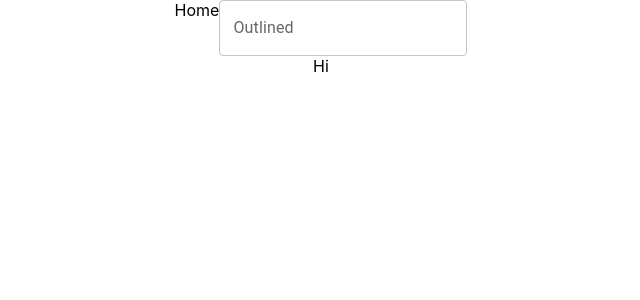
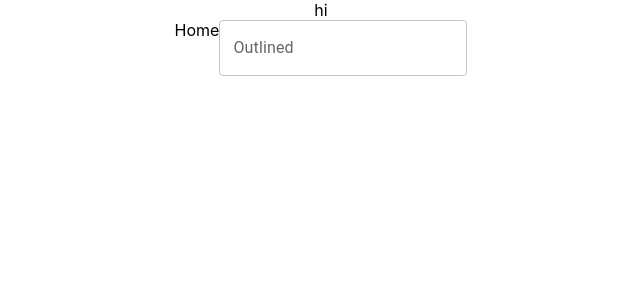
Before and after one commit to meishinlee/The-Secret-37-Percent, a React (Create React App) app in the folder frontend/: page / in a window 1280 px wide. Shown: the top 300 px of the page, without its empty margins (319-959 px from the left). Built offline with nearby package versions, Linux system fonts and the light colour scheme.

Commit message:
initial setup

```diff
--- a/frontend/package.json
+++ b/frontend/package.json
@@ -3,6 +3,9 @@
   "version": "0.1.0",
   "private": true,
   "dependencies": {
+    "@emotion/react": "^11.7.1",
+    "@emotion/styled": "^11.6.0",
+    "@mui/material": "^5.4.2",
     "@testing-library/jest-dom": "^5.16.2",
     "@testing-library/react": "^12.1.3",
     "@testing-library/user-event": "^13.5.0",
--- a/frontend/src/App.js
+++ b/frontend/src/App.js
@@ -1,13 +1,12 @@
 import logo from './logo.svg';
 import './App.css';
-import React, { Component } from 'react';
 import Home from './pages/home';
 
 function App() {
   return (
     <div className="App">
+      hi
       <Home/>
-      Hi
     </div>
   );
 }
```
Also changed, not shown: frontend/src/pages/home.js (+7 -9 lines), 1 other file (tests, documents, lock files or other folders).
